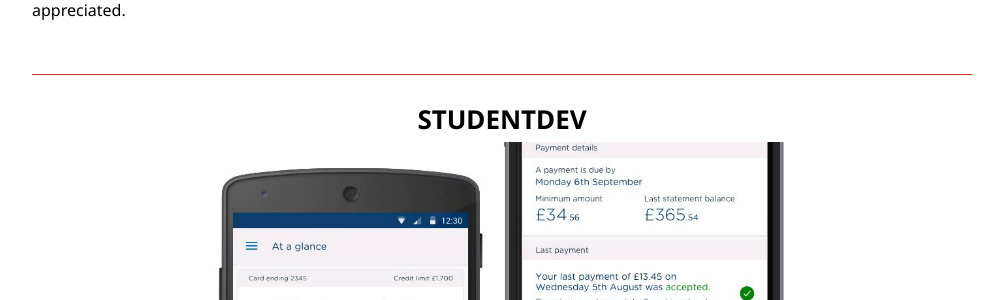
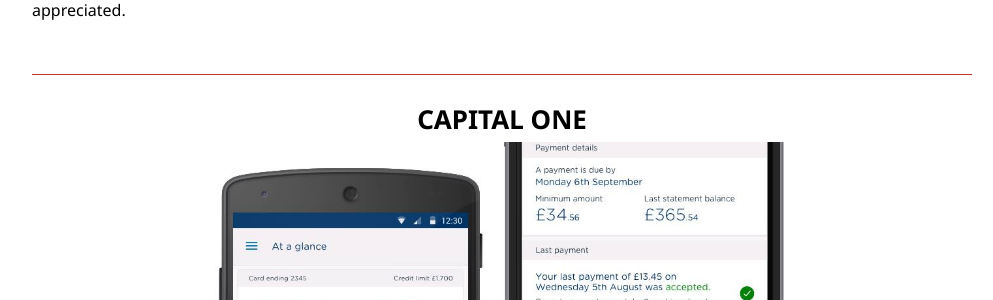
Before and after one commit to syeef/syeefkarim-2016-v0, a Jekyll site: the page built from portfolio/index.md, in a window 1280 px wide and 900 px high, scrolled down 428 px. Shown: the part 159-459 px from the top of the window, without its empty margins (138-1131 px from the left). Built offline with Jekyll 4.4.1, drawn with Linux system fonts in a browser that asks for light colours.

Commit message:
add capital one

```diff
--- a/_layouts/portfolio.html
+++ b/_layouts/portfolio.html
@@ -28,14 +28,14 @@
                         <div id="portfolio-wrapper">
 
                                 <div id="portfolio-list-title">
-                                        <h2 id="portfolio-title"><a href="http://studentdev.io">StudentDev</a></h2>
+                                        <h2 id="portfolio-title"><a href="http://capitalone.co.uk/app">Capital One</a></h2>
                                 </div>
 
                         <!--        <div id="port-background"
                                 style="background-image: url('{{page.image1}}'); background-repeat:no-repeat; width: 100%; height: 100%;">
                                 </div> -->
 
-                                <a href="http://studentdev.io"><img src="{{ site.url }}{{page.image3}}" width="100%" height="auto"></a>
+                                <a href="http://capitalone.co.uk/app"><img src="{{ site.url }}{{page.image3}}" width="100%" height="auto"></a>
 
                                 <div id="portfolio-list-summary">
                                         <p>{{page.bio2}}</p>
```
